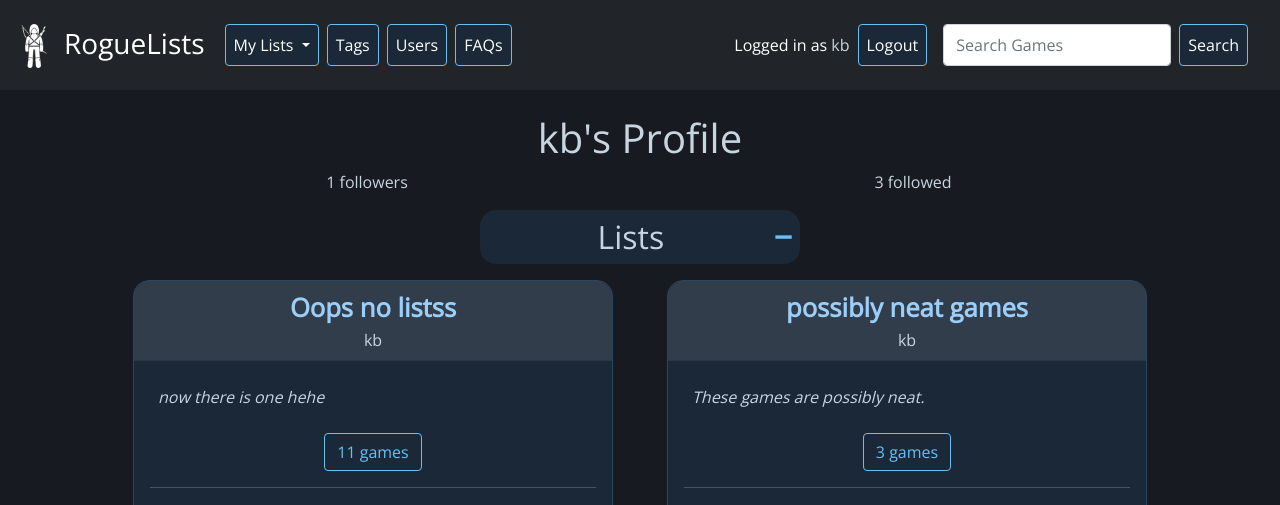
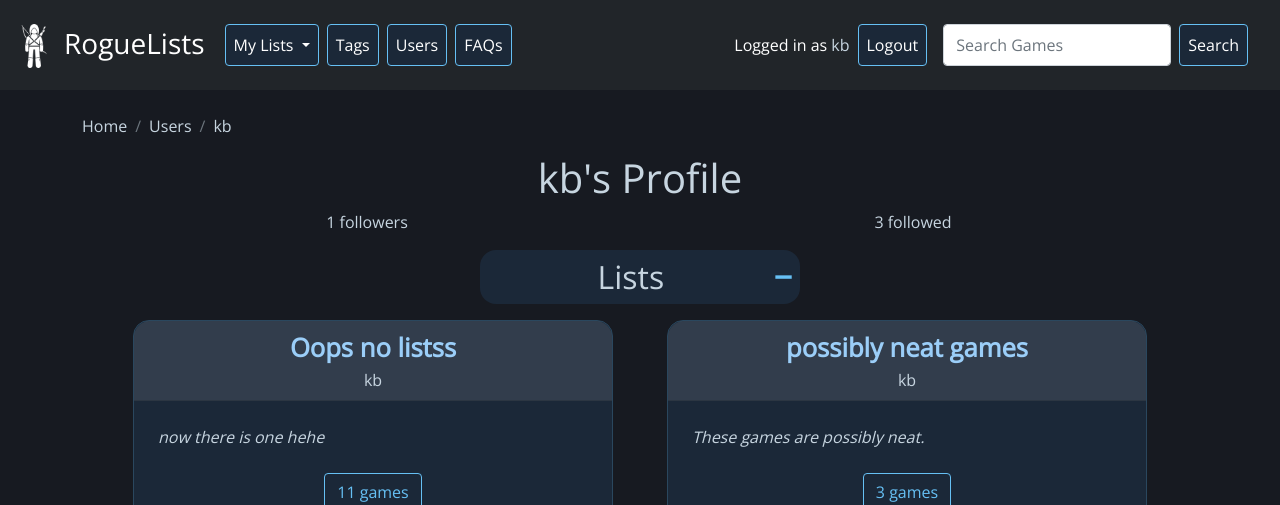
Before and after one commit to k-bru/RogueLists, a Django app: page /rogueapp/users/1/ in a window 1280 px wide. Shown: the top 505 px of the page. Run offline with Django 4.2, Linux system fonts and the light colour scheme; a user stored in the database is signed in; data comes from the database, SQL or seed files in the repository; both versions use the stored data as it was after the commit; some libraries are stand-ins or nearby versions.

Commit message:
added breadcrumbs, update static links, css tweaks

```diff
--- a/capvenv/roguelists/rogueapp/templates/rogueapp/all_genres.html
+++ b/capvenv/roguelists/rogueapp/templates/rogueapp/all_genres.html
@@ -1,6 +1,12 @@
 {% extends 'rogueapp/base.html' %}
 
 {% block content %}
+<nav aria-label="breadcrumb">
+  <ol class="breadcrumb">
+    <li class="breadcrumb-item"><a href="{% url 'home' %}">Home</a></li>
+    <li class="breadcrumb-item active" aria-current="page"><a href="{% url 'all_genres' %}">Tags</a></li>
+  </ol>
+</nav>
   <h1 class="text-center mb-4">All Tags</h1>
   {% regroup genres|dictsort:"name" by name.0|lower as genre_groups %}
   <div class="row">
--- a/capvenv/roguelists/rogueapp/templates/rogueapp/base.html
+++ b/capvenv/roguelists/rogueapp/templates/rogueapp/base.html
@@ -10,7 +10,7 @@
     <link rel="stylesheet" href="{% static 'rogueapp/css/styles.css' %}">
     <link rel="shortcut icon" type="image/png" href="{% static 'rogueapp/images/favicon.ico' %}">
     <link href="https://cdn.jsdelivr.net/npm/bootstrap-icons@1.7.2/font/bootstrap-icons.css" rel="stylesheet">
-    <script src="../../static/rogueapp/js/app.js" defer></script>
+    <script src="{% static 'rogueapp/js/app.js' %}" defer></script>
     <script src="https://code.jquery.com/jquery-3.6.0.min.js"></script>
   </head>
 
--- a/capvenv/roguelists/rogueapp/templates/rogueapp/faqs.html
+++ b/capvenv/roguelists/rogueapp/templates/rogueapp/faqs.html
@@ -1,6 +1,12 @@
 {% extends 'rogueapp/base.html' %}
 
 {% block content %}
+<nav aria-label="breadcrumb">
+  <ol class="breadcrumb">
+    <li class="breadcrumb-item"><a href="{% url 'home' %}">Home</a></li>
+    <li class="breadcrumb-item active" aria-current="page"><a href="{% url 'faqs' %}">FAQs</a></li>
+  </ol>
+</nav>
 <h1 class="">Frequently Asked Questions</h1>
 <ul class="faq-list">
   <li class="mb-4">
--- a/capvenv/roguelists/rogueapp/templates/rogueapp/show_favorites.html
+++ b/capvenv/roguelists/rogueapp/templates/rogueapp/show_favorites.html
@@ -6,10 +6,10 @@
         </a>
       </div>
     <div class="card-header">
-      <strong><a href="{% url 'list_detail' list_id=favorite_preview.list.list_id %}">{{ favorite_preview.list.list_name }}</a></strong><br>
+      <strong><a href="{% url 'list_detail' list_id=favorite_preview.list.list_id user_id=favorite_preview.list.list_owner.id %}">{{ favorite_preview.list.list_name }}</a></strong><br>
       <a href="{% url 'user_profile' user_id=favorite_preview.list.list_owner.id %}">{{ favorite_preview.list.list_owner.username }}</a>
     </div>
-    <a href="{% url 'list_detail' list_id=favorite_preview.list.list_id %}">
+    <a href="{% url 'list_detail' list_id=favorite_preview.list.list_id user_id=favorite_preview.list.list_owner.id %}">
       <div class="card-body">
         <p class="card-text text-center" id="game-count">{{ favorite_preview.game_count }} {% if favorite_preview.game_count == 1 %}game{% else %}games{% endif %}</p>
         <p class="card-text"><em>{{ favorite_preview.list.list_description }}</em></p>
@@ -17,14 +17,14 @@
         <div class="row">
           {% if favorite_preview.game_images|length == 1 %}
           <div class="col-12">
-            <a href="{% url 'list_detail' list_id=favorite_preview.list.list_id %}">
+            <a href="{% url 'list_detail' list_id=favorite_preview.list.list_id user_id=favorite_preview.list.list_owner.id %}">
               <img class="w-100 text-center list-images large-image" src="{{ favorite_preview.game_images.0.image_url }}" alt="Capsule image for {{ favorite_preview.game_images.0.game_title }}">
             </a>
           </div>
           {% elif favorite_preview.game_images|length == 2 %}
           {% for game_image in favorite_preview.game_images %}
           <div class="col-6">
-            <a href="{% url 'list_detail' list_id=favorite_preview.list.list_id %}">
+            <a href="{% url 'list_detail' list_id=favorite_preview.list.list_id user_id=favorite_preview.list.list_owner.id %}">
               <img class="w-100 text-center list-images large-image" src="{{ game_image.image_url }}" alt="Capsule image for {{ game_image.game_title }}">
             </a>
           </div>
@@ -32,7 +32,7 @@
           {% else %}
           {% for game_image in favorite_preview.game_images|slice:":24" %}
           <div class="col-4">
-            <a href="{% url 'list_detail' list_id=favorite_preview.list.list_id %}">
+            <a href="{% url 'list_detail' list_id=favorite_preview.list.list_id user_id=favorite_preview.list.list_owner.id %}">
               <img class="w-100 text-center list-images" src="{{ game_image.image_url }}" alt="Capsule image for {{ game_image.game_title }}">
             </a>
           </div>
--- a/capvenv/roguelists/rogueapp/templates/rogueapp/user_profile.html
+++ b/capvenv/roguelists/rogueapp/templates/rogueapp/user_profile.html
@@ -1,6 +1,14 @@
 {% extends 'rogueapp/base.html' %}
 
 {% block content %}
+<nav aria-label="breadcrumb">
+  <ol class="breadcrumb">
+    <li class="breadcrumb-item"><a href="{% url 'home' %}">Home</a></li>
+    <li class="breadcrumb-item"><a href="{% url 'users' %}">Users</a></li>
+    <li class="breadcrumb-item active" aria-current="page"><a href="{% url 'user_profile' user_id=user.id %}">{{ user.username }}</a></li>
+  </ol>
+</nav>
+
 <div class="container">
   <div class="container text-center">
     <h1>{{ user.username }}'s Profile</h1>
--- a/capvenv/roguelists/rogueapp/views.py
+++ b/capvenv/roguelists/rogueapp/views.py
@@ -208,7 +208,7 @@ def create_list(request, game_id):
         new_list_detail_content.save()
 
         # Redirect the user to the new list detail page
-        return redirect('list_detail', list_id=new_list.list_id)
+        return redirect('list_detail', list_id=new_list.list_id, user_id=request.user.id)
 
     # If the request method is GET, render the template with the form
     return render(request, 'rogueapp/create_list.html')
@@ -260,7 +260,7 @@ def add_to_list(request, list_id, game_id):
         messages.success(request, "<p class='text-center'>Game added to list. <br><button class='text-center mt-4' onclick='goBack()'>Go Back</button></p>")
 
     # Redirect to the list_detail view with the list_id parameter
-    return redirect('list_detail', list_id=user_list.list_id)
+    return redirect('list_detail', list_id=user_list.list_id, user_id=request.user.id)
 
 def update_list_name(request, list_id):
   user_list = UserList.objects.get(list_id=list_id)
--- a/capvenv/roguelists/static-files/rogueapp/css/styles.css
+++ b/capvenv/roguelists/static-files/rogueapp/css/styles.css
@@ -86,6 +86,7 @@ a,
 #home-page {
   justify-content: space-around;
   justify-items: center;
+  margin: auto;
 }
 
 #home-page div,
@@ -94,12 +95,14 @@ a,
   text-align: center;
 }
 
-#profile-flex {
+#profile-flex,
+#home-flex {
   display: flex;
   flex-direction: column;
 }
 
-#profile-flex h2 {
+#profile-flex h2,
+#home-flex h2 {
   align-self: center;
 }
 
@@ -424,3 +427,30 @@ ul li .faq-q {
   display: flex;
   flex-direction: row;
 }
+
+.btn-primary {
+  position: relative;
+}
+
+.follow_count {
+  position: absolute;
+  bottom: 0;
+  right: 0;
+  font-size: .9rem;
+  padding: .5rem;
+  margin-left: auto;
+}
+
+.pointer:hover {
+  color: var(--sky);
+  cursor: pointer;
+  transition: 500ms;
+}
+
+.pointer {
+  transition: 500ms;
+}
+
+#followers {
+  align-self: center;
+}
```
Also changed, not shown: capvenv/roguelists/rogueapp/static/rogueapp/css/styles.css (+14 -0 lines), capvenv/roguelists/rogueapp/templates/rogueapp/list_detail.html (+11 -2 lines), capvenv/roguelists/rogueapp/templates/rogueapp/search.html (+8 -0 lines), capvenv/roguelists/rogueapp/templates/rogueapp/users.html (+10 -4 lines), capvenv/roguelists/db.sqlite3.
